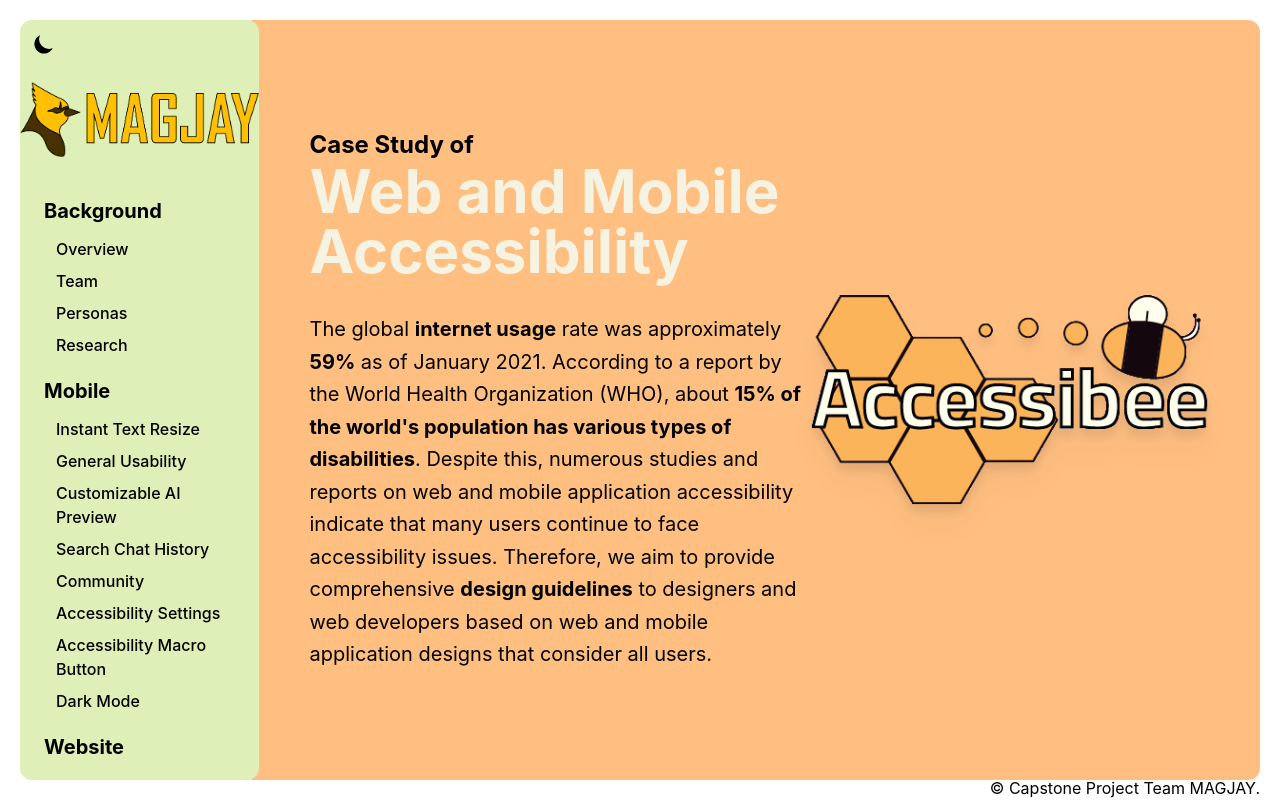
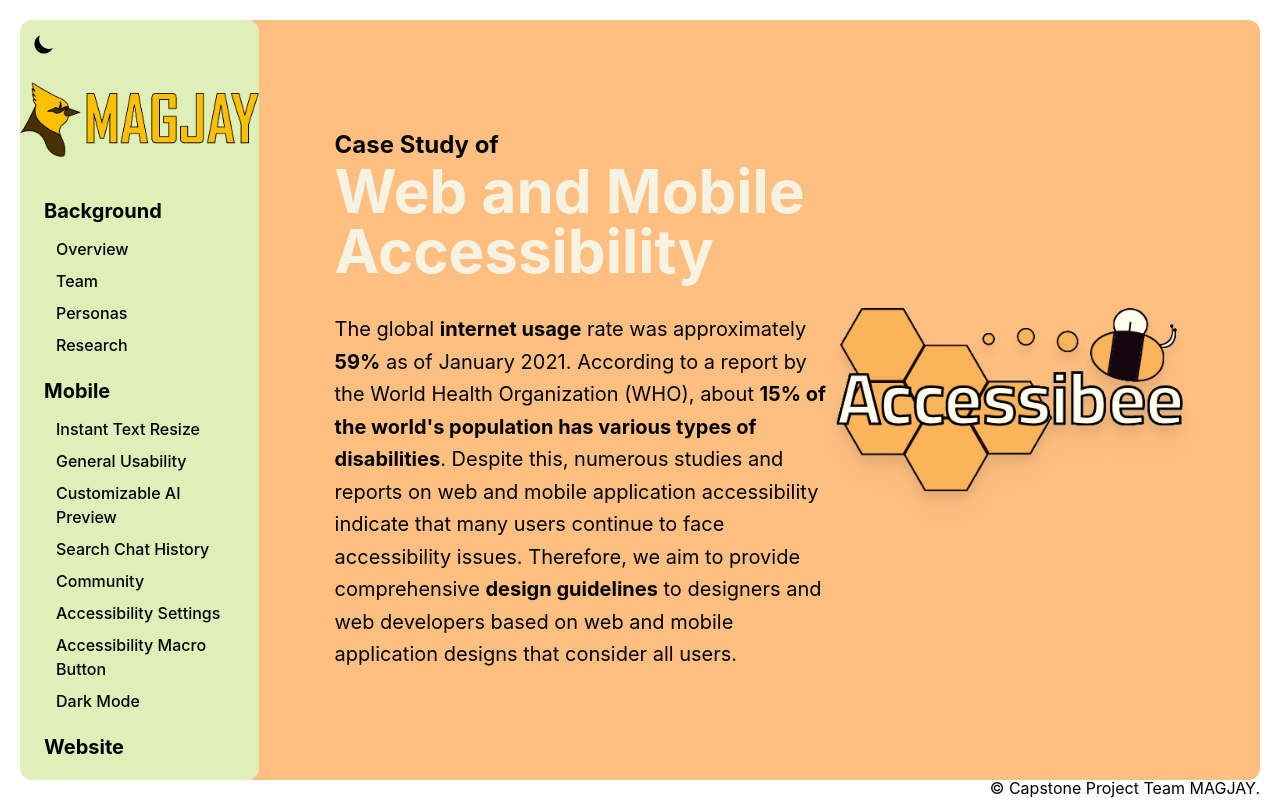
Before and after one commit to chloe-baek/accessibee, a React (Create React App) app: page / in a window 1280 px wide. Built offline with nearby package versions, Linux system fonts and the light colour scheme.

Commit message:
adjust home css

```diff
--- a/src/pages/Home.jsx
+++ b/src/pages/Home.jsx
@@ -31,7 +31,7 @@
           based on web and mobile application designs that consider all users.
         </p>
       </div>
-      <div className='basis-[40%] flex justify-center max-w-screen-md'>
+      <div className='flex justify-center max-w-[350px]'>
         <img
           src='img/accessibee.png'
           alt='logo of Accessibee'
```
